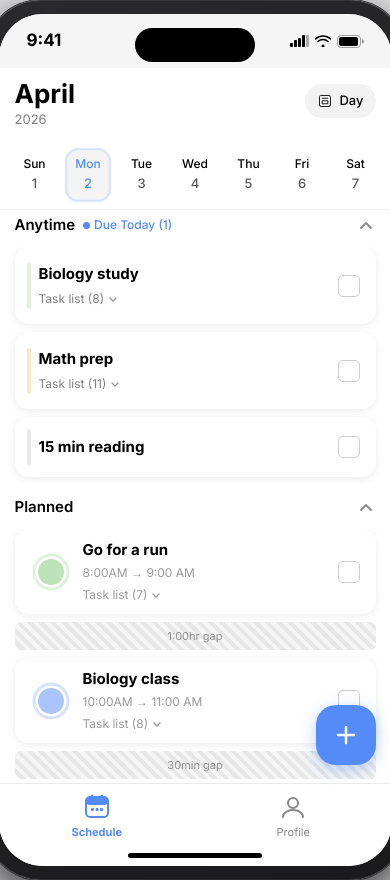
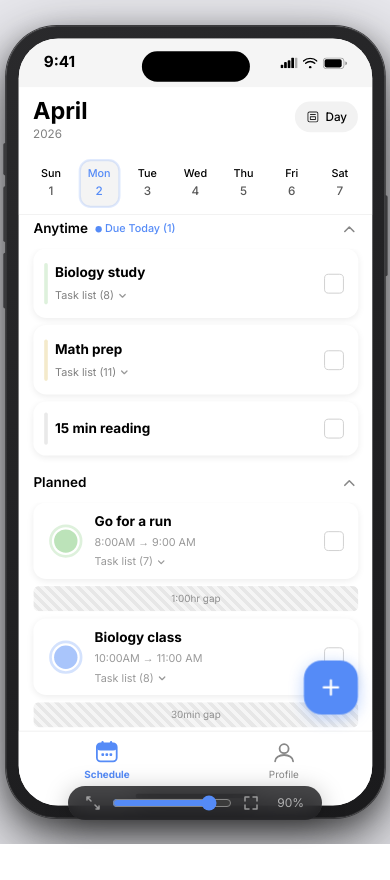
Before and after one commit to AgustinBallesteros/cognativ-testbed, a Next.js app: page / in a window 390 px wide. After the commit the page ends 844 px from the top, so only its background shows below. Built offline with nearby package versions, Linux system fonts and the light colour scheme.

Commit message:
Added responsive capabilities

```diff
--- a/pages/index.tsx
+++ b/pages/index.tsx
@@ -1077,15 +1077,81 @@ function DashboardScreen() {
 
 // ─── Page ─────────────────────────────────────────────────────────────────────
 
+const SHELL_W = 393 + 14 * 2; // 421
+const SHELL_H = 852 + 14 * 2; // 880
+
 export default function Home() {
+  const [scale, setScale] = useState(1);
+
+  // Auto-fit to viewport height on mount and window resize
+  useEffect(() => {
+    const fit = () => {
+      const s = Math.min(1, (window.innerHeight - 48) / SHELL_H);
+      setScale(Math.round(s * 100) / 100);
+    };
+    fit();
+    window.addEventListener("resize", fit);
+    return () => window.removeEventListener("resize", fit);
+  }, []);
+
   return (
     <div
-      className={`${inter.variable} min-h-screen flex items-center justify-center`}
+      className={`${inter.variable} min-h-screen flex flex-col items-center justify-center`}
       style={{ background: "#E8E8ED", fontFamily: "var(--font-inter)" }}
     >
-      <IPhoneShell>
-        <DashboardScreen />
-      </IPhoneShell>
+      {/* Scaled shell — wrapper collapses to visual size so page doesn't over-scroll */}
+      <div style={{ width: SHELL_W * scale, height: SHELL_H * scale, flexShrink: 0 }}>
+        <div style={{ transform: `scale(${scale})`, transformOrigin: "top left", width: SHELL_W, height: SHELL_H }}>
+          <IPhoneShell>
+            <DashboardScreen />
+          </IPhoneShell>
+        </div>
+      </div>
+
+      {/* Floating scale slider */}
+      <div
+        style={{
+          position: "fixed",
+          bottom: 24,
+          left: "50%",
+          transform: "translateX(-50%)",
+          background: "rgba(30,30,32,0.82)",
+          backdropFilter: "blur(12px)",
+          WebkitBackdropFilter: "blur(12px)",
+          borderRadius: 999,
+          padding: "8px 18px",
+          display: "flex",
+          alignItems: "center",
+          gap: 12,
+          zIndex: 1000,
+          boxShadow: "0 4px 24px rgba(0,0,0,0.25)",
+          userSelect: "none",
+        }}
+      >
+        {/* Shrink icon */}
+        <svg width="14" height="14" viewBox="0 0 14 14" fill="none">
+          <path d="M1 1l4 4M1 1h3M1 1v3M13 13l-4-4M13 13h-3M13 13v-3" stroke="rgba(255,255,255,0.5)" strokeWidth="1.5" strokeLinecap="round"/>
+        </svg>
+
+        <input
+          type="range"
+          min={0.3}
+          max={1}
+          step={0.01}
+          value={scale}
+          onChange={(e) => setScale(Number(e.target.value))}
+          style={{ width: 120, accentColor: "#558BF7", cursor: "pointer" }}
+        />
+
+        {/* Expand icon */}
+        <svg width="14" height="14" viewBox="0 0 14 14" fill="none">
+          <path d="M5 1H1v4M9 1h4v4M5 13H1v-4M9 13h4v-4" stroke="rgba(255,255,255,0.5)" strokeWidth="1.5" strokeLinecap="round" strokeLinejoin="round"/>
+        </svg>
+
+        <span style={{ fontSize: 12, color: "rgba(255,255,255,0.6)", minWidth: 34, textAlign: "right" }}>
+          {Math.round(scale * 100)}%
+        </span>
+      </div>
     </div>
   );
 }
```
